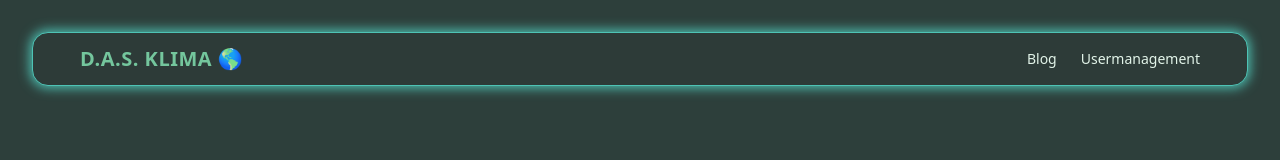
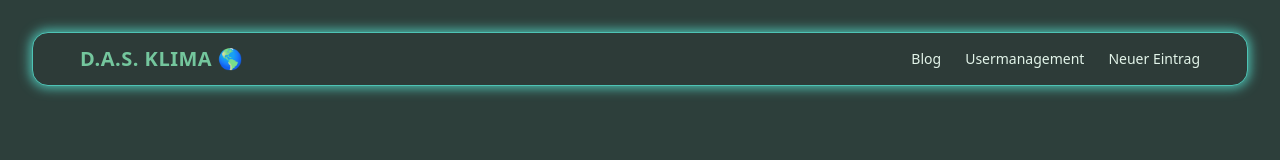
Before and after one commit to daincoding/dasklima, a React (Vite) app: page /newentry in a window 1280 px wide. Shown: the top 160 px of the page. Built offline with nearby package versions, Linux system fonts and the light colour scheme.

Commit message:
DAY 2 - START

```diff
--- a/src/App.jsx
+++ b/src/App.jsx
@@ -5,6 +5,7 @@ import {Routes, Route} from 'react-router-dom';
 import Usermanagement from "./components/Usermanagement.jsx";
 import BlogOverview from "./pages/BlogOverview.jsx";
 import Home from "./pages/Home.jsx";
+import FormElement from "./pages/FormElement.jsx";
 
 
 function App() {
@@ -17,6 +18,7 @@ function App() {
             <Route path="/" element={<Home />} />
             <Route path="/usermanagement/" element={<Usermanagement />} />
             <Route path="/blogoverview" element={<BlogOverview />} />
+            <Route path="/newentry" element={<FormElement />} />
         </Routes>
     </>
   )
--- a/src/components/Navbar.jsx
+++ b/src/components/Navbar.jsx
@@ -34,6 +34,14 @@ function Navbar() {
                             Usermanagement
                         </Link>
                     </li>
+                    <li>
+                        <Link
+                            to="/newentry"
+                            className="hover:text-[var(--cl-blue)] transition-colors"
+                        >
+                            Neuer Eintrag
+                        </Link>
+                    </li>
                 </ul>
             </div>
         </nav>
--- a/src/pages/BlogOverview.jsx
+++ b/src/pages/BlogOverview.jsx
@@ -78,6 +78,9 @@ function BlogUebersicht() {
                     ))}
                 </select>
 
+                {/* Favoriten & Alle Filter-Buttons */}
+
+
                 {/* Beitragliste */}
                 <ul className="space-y-4">
                     {gefilterteBeitraege.map((eintrag) => (
--- /dev/null
+++ b/src/pages/FormElement.jsx
@@ -0,0 +1,9 @@
+import React from 'react';
+
+function FormElement() {
+    return (
+        <div></div>
+    );
+}
+
+export default FormElement;
```
